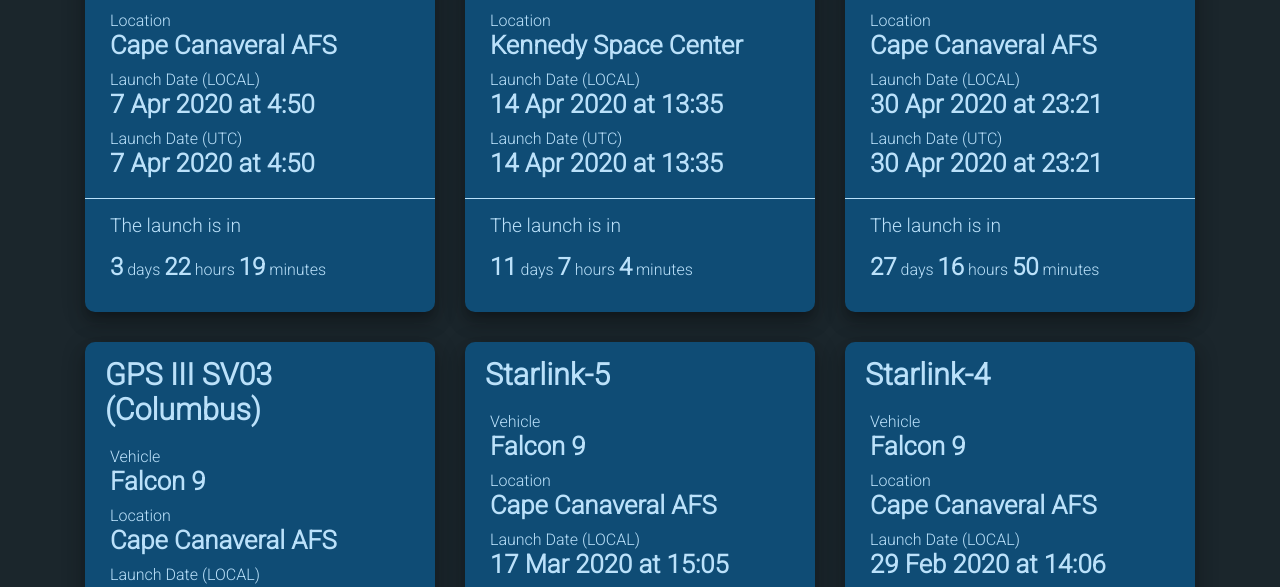
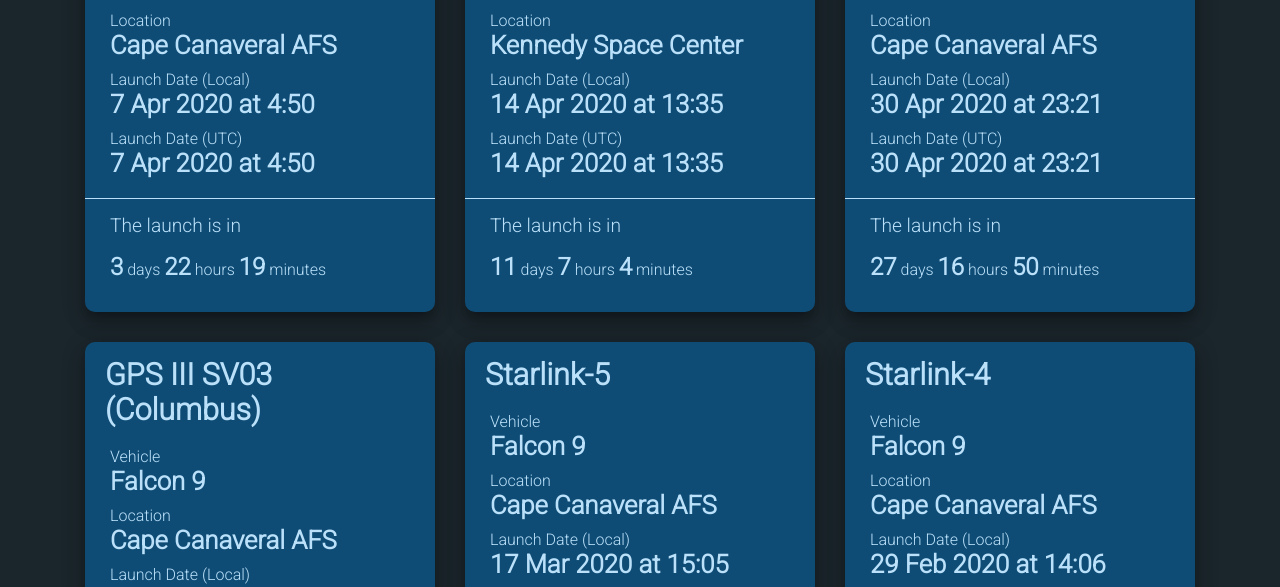
Before and after one commit to Furetur/jetbrains-tc-internship, a React (Create React App) app: page / in a window 1280 px wide. Shown: the part 213-800 px from the top of the page. Built offline with nearby package versions, Linux system fonts and the light colour scheme.

Commit message:
LOCAL to Local

```diff
--- a/src/components/Mission/Mission.tsx
+++ b/src/components/Mission/Mission.tsx
@@ -73,7 +73,7 @@
           {isMissionFullDateGiven(missionData) ||
           isMissionFullDateGivenExceptMinutes(missionData) ? (
             <li>
-              <span>Launch Date (LOCAL) </span>
+              <span>Launch Date (Local) </span>
               {getReadableLocalDate(missionData)}
             </li>
           ) : null}
```
